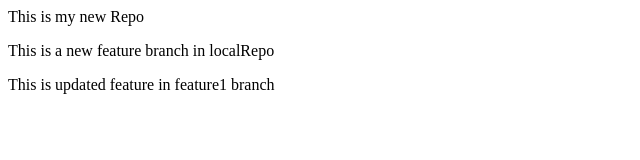
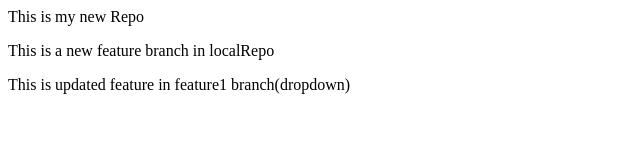
Before and after one commit to pankajvid14/localRepo, a plain HTML site: page index.html in a window 1280 px wide. Shown: the full height of the page, 0-640 px from the left. Drawn offline with Linux system fonts and the light colour scheme.

Commit message:
add dropdown

```diff
--- a/index.html
+++ b/index.html
@@ -1,3 +1,3 @@
 <p> This is my new Repo </p>
 <p> This is a new feature branch in localRepo</p>
-<p> This is updated feature in feature1 branch</p>
+<p> This is updated feature in feature1 branch(dropdown)</p>
```
